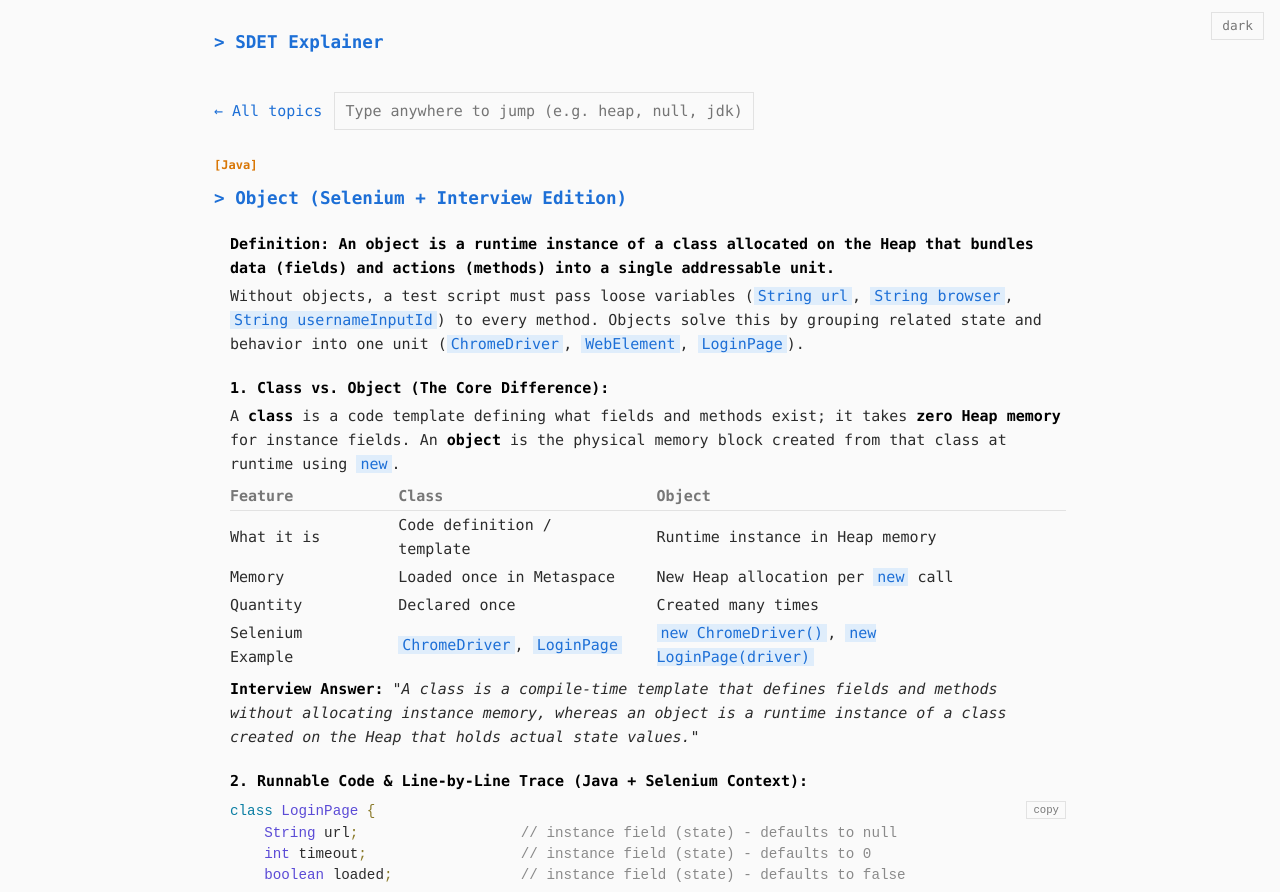
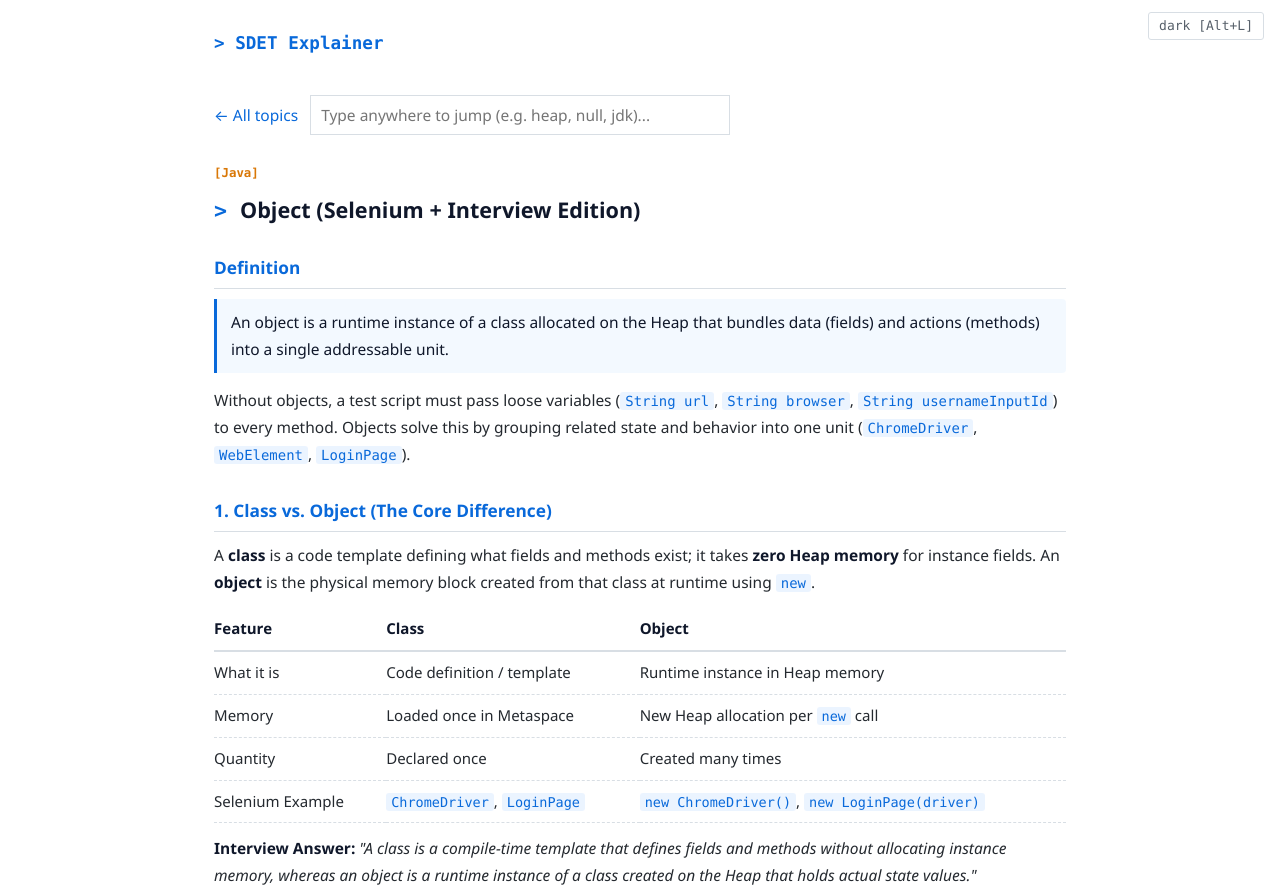
Before and after one commit to prasanthkankati/sdet-explainer, a plain HTML site: page site/topics/java-object.html in a window 1280 px wide. Shown: the top 892 px of the page. Drawn offline with Linux system fonts and the light colour scheme.

Commit message:
v1.5.0: Readability overhaul (block h2, .def callout, sans-serif prose, table/code styling) + Alt+L theme shortcut

```diff
--- a/site/app.js
+++ b/site/app.js
@@ -3,11 +3,44 @@
   const inTopicsDir = location.pathname.replace(/\\/g, "/").includes("/topics/");
   const assetPrefix = inTopicsDir ? "../" : "";
 
+  // Theme toggle (dark/light), saved in localStorage, defaults to system setting, Shortcut: Alt+L
+  const root = document.documentElement;
+  const saved = localStorage.getItem("theme");
+  const sys = matchMedia("(prefers-color-scheme: light)").matches ? "light" : "dark";
+  const btn = document.createElement("button");
+  btn.className = "theme";
+  btn.title = "Toggle Light/Dark Mode (Alt+L)";
+  const setTheme = t => {
+    root.setAttribute("data-theme", t);
+    btn.textContent = (t === "light" ? "dark" : "light") + " [Alt+L]";
+    localStorage.setItem("theme", t);
+  };
+  const toggleTheme = () => setTheme(root.getAttribute("data-theme") === "light" ? "dark" : "light");
+  btn.onclick = toggleTheme;
+  document.body.appendChild(btn);
+  setTheme(saved || sys);
+
   function initAll() {
+    cleanMarkdownInArticle();
     initHeaderAndShortcuts();
     initIndex();
     initTypeahead();
     initGlossary();
+  }
+
+  // Convert any residual **bold** or `code` in article HTML into proper <b> and <code> tags
+  function cleanMarkdownInArticle() {
+    const article = document.querySelector("article");
+    if (!article) return;
+    article.querySelectorAll("p, li, td").forEach(el => {
+      if (el.querySelector("pre")) return;
+      const html = el.innerHTML;
+      if (html.includes("**") || html.includes("`")) {
+        el.innerHTML = html
+          .replace(/\*\*([^*]+)\*\*/g, "<b>$1</b>")
+          .replace(/`([^`]+)`/g, "<code>$1</code>");
+      }
+    });
   }
 
   function loadGlossaryThenInit() {
@@ -31,21 +64,11 @@
     loadGlossaryThenInit();
   }
 
-  // Theme toggle (dark/light), saved in localStorage, defaults to system setting
-  const root = document.documentElement;
-  const saved = localStorage.getItem("theme");
-  const sys = matchMedia("(prefers-color-scheme: light)").matches ? "light" : "dark";
-  const set = t => { root.setAttribute("data-theme", t); btn.textContent = t === "light" ? "dark" : "light"; localStorage.setItem("theme", t); };
-  const btn = document.createElement("button");
-  btn.className = "theme";
-  btn.onclick = () => set(root.getAttribute("data-theme") === "light" ? "dark" : "light");
-  document.body.appendChild(btn);
-  set(saved || sys);
-
-  // Global Header Brand Link + Alt+<Letter> Track & Home Shortcuts
-  const SITE_VERSION = "v1.4.0";
+  // Global Header Brand Link + Alt+<Letter> Track, Home & Light/Dark Theme Shortcuts
+  const SITE_VERSION = "v1.5.0";
   const SHORTCUT_MAP = {
     h: "HOME",
+    l: "THEME",
     a: "All",
     m: "Manual",
     j: "Java",
@@ -88,7 +111,7 @@
     // Make footer 'SDET Explainer' clickable to navigate Home + show version & shortcuts
     const footer = document.querySelector("footer");
     if (footer && inTopicsDir) {
-      footer.innerHTML = `<a href="${homeHref}" title="Home (Alt+H)" style="font-weight:700">SDET Explainer</a> <b>${SITE_VERSION}</b> &middot; Shortcuts: <b>Alt+H</b> Home &middot; <b>Alt+A</b> All &middot; <b>Alt+M</b> Manual &middot; <b>Alt+J</b> Java &middot; <b>Alt+S</b> Selenium &middot; <b>Alt+T</b> TS/JS &middot; <b>Alt+P</b> Playwright &middot; <b>Alt+I</b> Interview`;
+      footer.innerHTML = `<a href="${homeHref}" title="Home (Alt+H)" style="font-weight:700">SDET Explainer</a> <b>${SITE_VERSION}</b> &middot; Shortcuts: <b>Alt+H</b> Home &middot; <b>Alt+L</b> Theme &middot; <b>Alt+A</b> All &middot; <b>Alt+M</b> Manual &middot; <b>Alt+J</b> Java &middot; <b>Alt+S</b> Selenium &middot; <b>Alt+T</b> TS/JS &middot; <b>Alt+P</b> Playwright &middot; <b>Alt+I</b> Interview`;
     }
 
     // Global Alt+<Key> listener across all pages
@@ -98,6 +121,11 @@
       const targetTrack = SHORTCUT_MAP[key];
       if (!targetTrack) return;
       e.preventDefault();
+
+      if (targetTrack === "THEME") {
+        toggleTheme();
+        return;
+      }
 
       if (targetTrack === "HOME") {
         if (!inTopicsDir && selectTrackFn) {
--- a/site/style.css
+++ b/site/style.css
@@ -1,9 +1,10 @@
-:root{--bg:#0c0c0c;--text:#d4d4d4;--bold:#fff;--muted:#7f7f7f;--accent:#3b9cff;--kw:#2bb7e6;--type:#8a7bff;--fn:#2ecc8f;--str:#e08a5c;--cmt:#6e6e6e;--op:#ef5b7a;--punc:#d9c98a;--java:#f89820;--sel:#43b02a;--man:#2bb7e6;--ts:#3178c6;--pw:#e05263;--int:#8a7bff;--border:#222}
-:root[data-theme=light]{--bg:#fafafa;--text:#2b2b2b;--bold:#000;--muted:#777;--accent:#1d6fd6;--kw:#0b7ea3;--type:#5b4bd6;--fn:#12875c;--str:#b25a2a;--cmt:#8a8a8a;--op:#c2274a;--punc:#8a7a2a;--java:#d97706;--sel:#2e8b1a;--man:#0b7ea3;--ts:#2563eb;--pw:#c83246;--int:#6d28d9;--border:#e2e2e2}
-.theme{position:fixed;top:12px;right:16px;font:inherit;font-size:.8rem;padding:3px 10px;border:1px solid var(--border);background:var(--bg);color:var(--muted);cursor:pointer;z-index:10}
+:root{--bg:#0d1117;--text:#c9d1d9;--bold:#f0f6fc;--muted:#8b949e;--accent:#58a6ff;--kw:#39c5cf;--type:#a371f7;--fn:#3fb950;--str:#ffa657;--cmt:#8b949e;--op:#ff7b72;--punc:#d2a8ff;--java:#f89820;--sel:#43b02a;--man:#39c5cf;--ts:#3178c6;--pw:#e05263;--int:#a371f7;--border:#262c36;--code-bg:#161b22}
+:root[data-theme=light]{--bg:#ffffff;--text:#24292f;--bold:#0f172a;--muted:#57606a;--accent:#0969da;--kw:#0550ae;--type:#6639ba;--fn:#116329;--str:#953800;--cmt:#6e7781;--op:#cf222e;--punc:#8250df;--java:#d97706;--sel:#2e8b1a;--man:#0b7ea3;--ts:#2563eb;--pw:#c83246;--int:#6d28d9;--border:#d8dee4;--code-bg:#f6f8fa}
+.theme{position:fixed;top:12px;right:16px;font:13px/1.4 Consolas,"Cascadia Mono",monospace;padding:4px 10px;border:1px solid var(--border);background:var(--bg);color:var(--muted);cursor:pointer;z-index:10;border-radius:3px}
 .theme:hover{color:var(--accent);border-color:var(--accent)}
 *{box-sizing:border-box}
-body{margin:0;font:15px/1.6 Consolas,"Cascadia Mono","Courier New",monospace;background:var(--bg);color:var(--text)}
+body{margin:0;font:15.5px/1.72 "Segoe UI",system-ui,-apple-system,sans-serif;background:var(--bg);color:var(--text)}
+header.top,nav,.controls,.stats,.tag,.status-pill,.kbd-hint,.ac-kw,.phase-num,.phase-role,.v-hdr,.v-mid,footer,pre,code,.chip,.qa-chip{font-family:Consolas,"Cascadia Mono","Courier New",monospace}
 a{color:var(--accent);text-decoration:none}a:hover{text-decoration:underline}
 .wrap,header.top{max-width:900px;margin:0 auto;padding:28px 24px}
 header.top{padding-bottom:0}
@@ -50,21 +51,21 @@ header.top p{margin:2px 0 0;color:var(--muted)}
 .card.planned{opacity:.6;cursor:default}
 .card.planned:hover h3{color:var(--bold)}
 .card .status-pill{margin-left:auto;font-size:.75em;color:var(--muted);flex-shrink:0}
-article h1{margin:8px 0 18px;font-size:1.1rem;color:var(--accent);font-weight:700}
-article h1:before{content:"> "}
-article section{margin:20px 0;padding:0 0 0 16px;border:0;background:none}
-article section h2{display:inline;margin:0;font-size:1em;color:var(--bold);font-weight:700}
-article section h2:after{content:":"}
-article p,article ul,article ol{margin:4px 0}
+article h1{margin:10px 0 22px;font-size:1.35rem;color:var(--bold);font-weight:700;line-height:1.35}
+article h1:before{content:"> ";color:var(--accent);font-family:Consolas,monospace}
+article section{margin:28px 0;padding:0;border:0;background:none}
+article section h2{display:block;margin:0 0 10px;padding-bottom:6px;border-bottom:1px solid var(--border);font-size:1.08rem;color:var(--accent);font-weight:700}
+article p,article ul,article ol{margin:10px 0}
 article ol,article ul{padding-left:24px}
-.def,b,th{color:var(--bold);font-weight:700}
-.def{display:inline}
-pre{background:none;padding:0;margin:8px 0;overflow:auto;position:relative;font-size:.95em;line-height:1.5}
-code{font-family:inherit}
-p code,li code,td code{color:var(--accent);background:rgba(59,156,255,.14);padding:0 4px}
-table{border-collapse:collapse;margin:6px 0}
-th,td{padding:2px 24px 2px 0;text-align:left;border:0}
-th{color:var(--muted);border-bottom:1px solid var(--border)}
+article li{margin:6px 0}
+b,th{color:var(--bold);font-weight:600}
+.def{display:block;color:var(--bold);font-weight:400;border-left:3px solid var(--accent);background:rgba(88,166,255,.07);padding:10px 14px;margin:10px 0 14px;border-radius:0 4px 4px 0}
+pre{background:var(--code-bg);border:1px solid var(--border);border-radius:4px;padding:12px 14px;margin:12px 0;overflow:auto;position:relative;font-size:.9rem;line-height:1.55}
+code{font-family:Consolas,"Cascadia Mono","Courier New",monospace}
+p code,li code,td code{color:var(--accent);background:rgba(88,166,255,.12);padding:1px 5px;border-radius:3px;font-size:.9em}
+table{border-collapse:collapse;margin:12px 0;width:100%;font-size:.94rem}
+th,td{padding:8px 16px 8px 0;text-align:left;border-bottom:1px dashed var(--border);vertical-align:top}
+th{color:var(--bold);border-bottom:2px solid var(--border);font-weight:700}
 .t-kw{color:var(--kw)}.t-type{color:var(--type)}.t-fn{color:var(--fn)}.t-str{color:var(--str)}.t-cmt{color:var(--cmt)}.t-op{color:var(--op)}.t-punc{color:var(--punc)}
 .t-cls{color:var(--bold);text-decoration:underline}
 .arch{border:1px solid var(--border);padding:12px 14px;margin:10px 0}
```
Also changed, not shown: site/index.html (+1 -1 lines), 2 other files.
